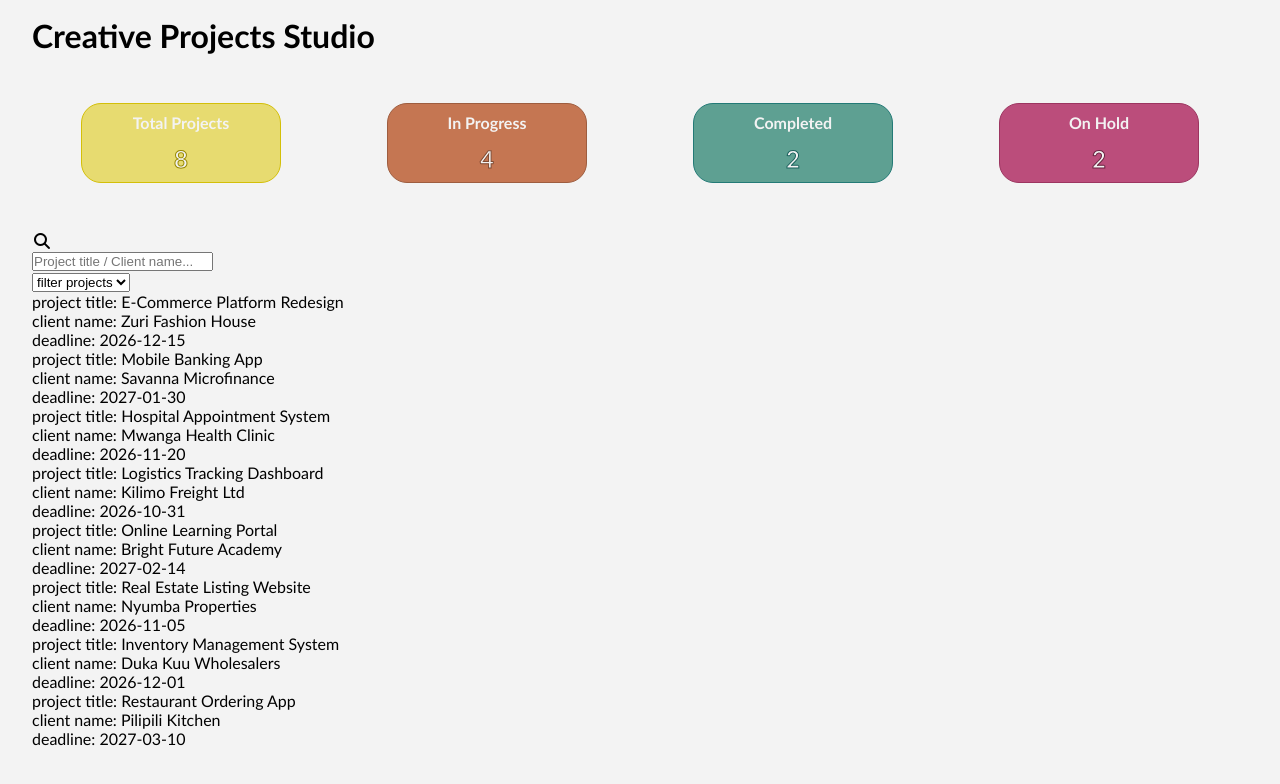
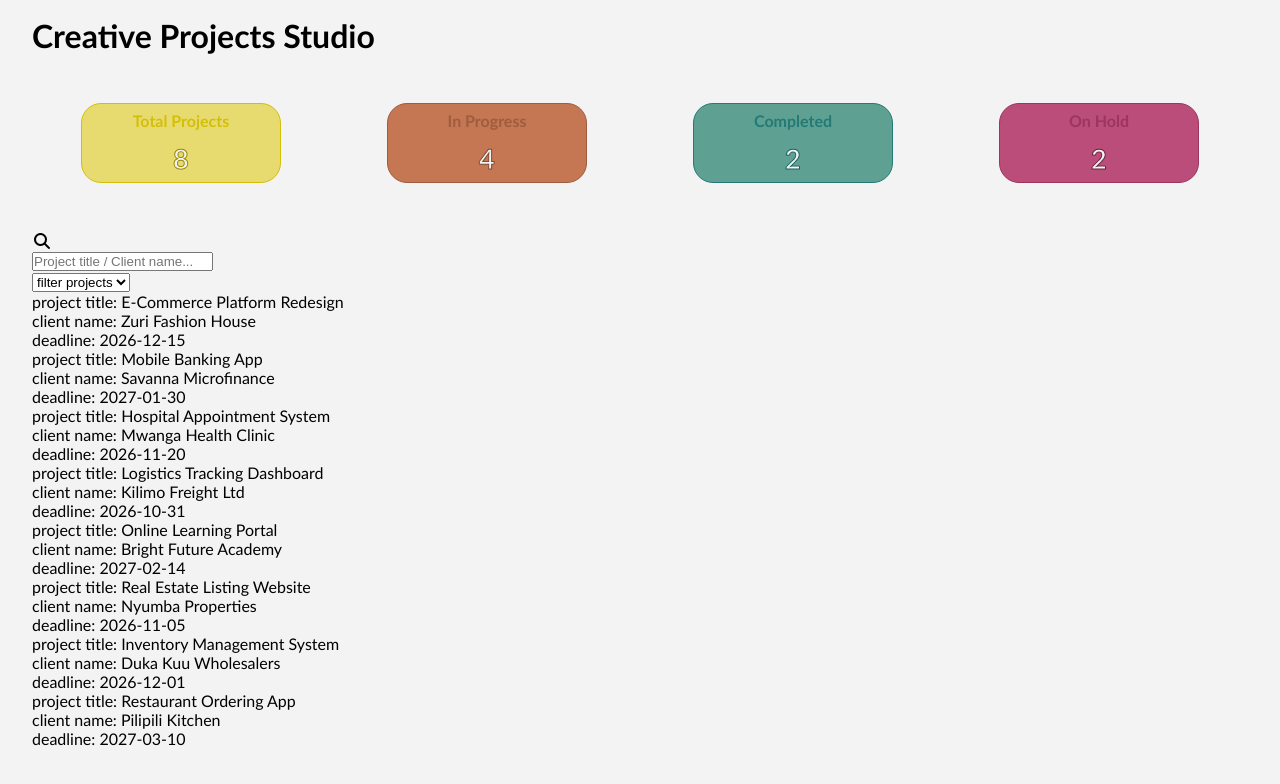
Before and after one commit to justin24er/Professional-React-Architecture-DIGITAL-STUDIO-PROJECT, a React (Vite) app: page / in a window 1280 px wide. Shown: the top 784 px of the page. Built offline with nearby package versions, Linux system fonts and the light colour scheme; data requests are answered from the project's data file.

Commit message:
style: dones-styling-dashboard-cards

```diff
--- a/src/shared/components/dashboardCard.css
+++ b/src/shared/components/dashboardCard.css
@@ -11,12 +11,15 @@
     border-radius: 20px;
 }
 .dash-card p {
-    font-size:  var(--fs-600);
-    font-weight: var(--fw-700)
+    font-size:  1.7rem;
+    font-weight: var(--fw-700);
 }
 .dash-card.total-card {
     border-color: #d3bf08;
     background: #e7db70;
+    & > h4 {
+        color: #d3bf08;
+    }
     & > p {
     -webkit-text-stroke: 1px #978802;
     }
@@ -25,6 +28,9 @@
 .dash-card.progress-card {
     border-color: #9e5d3f;
     background: #c57652;
+    & > h4 {
+        color: #9e5d3f;
+    }
     & > p {
     -webkit-text-stroke: 1px #804b33;
     }
@@ -33,6 +39,9 @@
 .dash-card.completed-card {
     border-color: #237a76;
     background: #5ea092;
+    & > h4 {
+        color: #237a76;
+    }
     & > p {
     -webkit-text-stroke: 1px #1b615d;
     }
@@ -41,6 +50,9 @@
 .dash-card.onhold-card {
     border-color: #9c3560;
     background: #bb4d7b;
+    & > h4 {
+        color: #9c3560;
+    }
     & > p {
     -webkit-text-stroke: 1px #68223f;
     }
```
